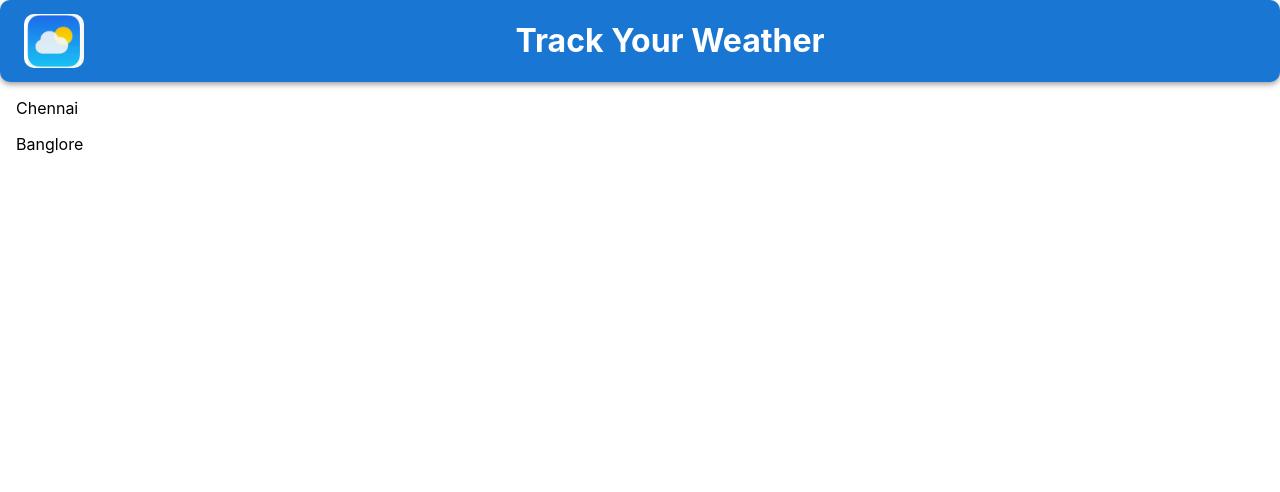
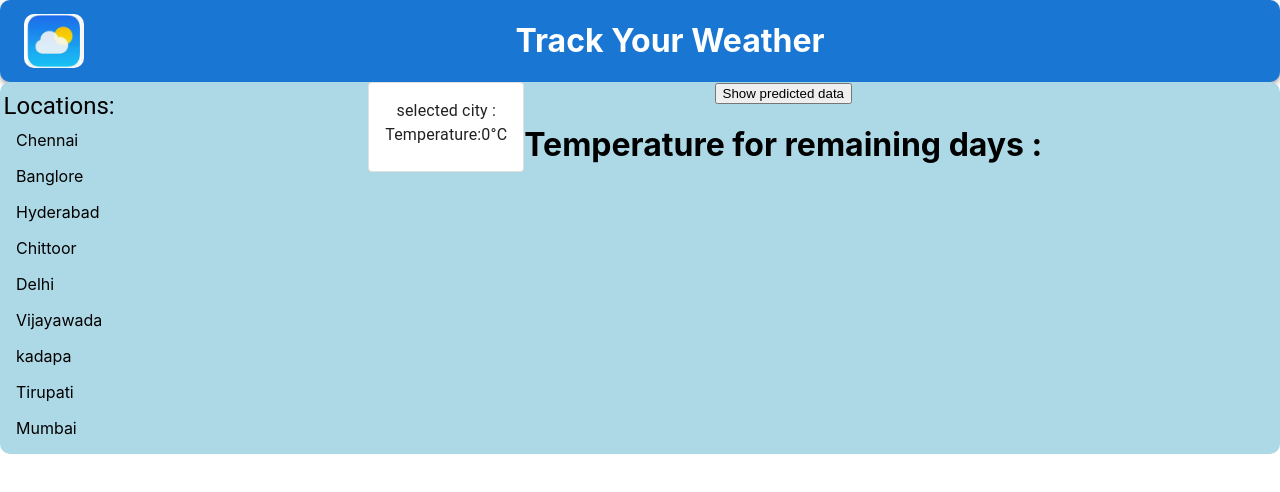
Before and after one commit to Dineshreddyvengampalli/weather-tracker-react-auth, a React (Create React App) app: page / in a window 1280 px wide. Shown: the top 492 px of the page. Built offline with nearby package versions, Linux system fonts and the light colour scheme.

Commit message:
optamized code

```diff
--- a/package.json
+++ b/package.json
@@ -11,7 +11,9 @@
     "@testing-library/user-event": "^13.5.0",
     "aws-sdk": "^2.1209.0",
     "axios": "^0.27.2",
+    "moment": "^2.29.4",
     "react": "^18.2.0",
+    "react-calendar": "^3.8.0",
     "react-dom": "^18.2.0",
     "react-scripts": "5.0.1",
     "web-vitals": "^2.1.4"
--- a/src/App.js
+++ b/src/App.js
@@ -1,7 +1,12 @@
 import './App.css';
+
 import NavBar from './Components/NavBar'
 import MainBody from './Components/MainBody'
+
+
 function App() {
+
+
   return (
     <div className="App">
       <NavBar/>
--- /dev/null
+++ b/src/Components/Forecast.js
@@ -0,0 +1,16 @@
+let Forecast = (props)=>{
+    let data = props.item
+    console.log(data)
+    return(
+        <div>
+             <h1>Temperature for remaining days : </h1>
+             {data.map((eachData)=>(
+                <h4>{Math.round((eachData.temp.day)-273)}</h4>
+             ))}
+        </div>
+
+    )
+
+}
+
+export default Forecast
--- a/src/Components/MainBody.js
+++ b/src/Components/MainBody.js
@@ -1,14 +1,127 @@
-import {Stack,List,ListItemButton,ListItem} from '@mui/material'
+import {List,ListItemButton,Card,CardContent,Typography} from '@mui/material'
+import Forecast from './Forecast'
+import { Box } from '@mui/system'
+import {useState} from 'react'
+import axios from 'axios'
+import moment from 'moment'
 
 let MainBody = ()=>{
+  let staticData = {
+        "apikey": "011eaabd1ac39453a6df9a064eb8befd",
+        "locations": {
+          "chittoor": {
+            "lat": 13.21,
+            "long": 79.1
+          },
+          "hyderabad": {
+            "lat": 17.38,
+            "long": 78.48
+          },
+          "chennai": {
+            "lat": 13.08,
+            "long": 80.27
+          },
+          "banglore": {
+            "lat": 12.97,
+            "long": 77.59
+          },
+          "tirupati": {
+            "lat": 13.62,
+            "long": 79.41
+          },
+          "kadapa": {
+            "lat": 14.46,
+            "long": 78.82
+          },
+          "vijayawada": {
+            "lat": 16.5,
+            "long": 80.64
+          },
+          "mumbai": {
+            "lat": 16.5,
+            "long": 80.64
+          },
+          "delhi": {
+            "lat": 28.7,
+            "long": 77.1
+          }
+        }
+      }
+    let predictHandler = async()=>{
+        let date = new Date()
+        let daysInMonth = moment(date).daysInMonth()
+        let currentDate = date.getDate()
+        let daysRemaining = daysInMonth - currentDate
+        console.log(daysRemaining)
+
+    let dayData = await axios.get('https://pro.openweathermap.org/data/2.5/forecast/climate',{params:{
+        appid : 'b1b15e88fa797225412429c1c50c122a1',
+        lat : staticData.locations.chennai.lat,
+        lon : staticData.locations.chennai.long,
+        cnt : daysRemaining
+        }
+    })
+    let resData = await dayData.data.list
+    setdData(resData)
+    console.log(dData)
+
+    }
+    const [data,setData] = useState([])
+    const [city,setCity] = useState('')
+    const [dData,setdData] = useState([])
+  let clickHandler = async(event)=>{
+    let location = event.target.id
+    console.log(location)
+    setCity(location.toUpperCase())
+    let res = await axios.get('https://api.openweathermap.org/data/2.5/weather',{params:{
+        appid : staticData.apikey,
+        lat : staticData.locations[location]['lat'],
+        lon : staticData.locations[location]['long']
+        }
+    })
+    let data = await res.data.main.temp - 273.15
+    console.log(data)
+    setData(data)
+  }
+
     return(
         <div>
-            <Stack direction='row'>
-                <List>
-                    <ListItemButton >Chennai</ListItemButton>
-                    <ListItemButton>Banglore</ListItemButton>
-                </List>
-            </Stack>
+            <Box direction='row' spacing='10px' display='flex'bgcolor='#ADD8E6' borderRadius='10px'>
+                <Box>
+                    <List>
+                        <Typography variant='h5'> Locations: </Typography>
+                        <ListItemButton id='chennai' onClick={clickHandler}>Chennai</ListItemButton>
+                        <ListItemButton  id='banglore' onClick={clickHandler}>Banglore</ListItemButton>
+                        <ListItemButton  id='hyderabad' onClick={clickHandler}>Hyderabad</ListItemButton>
+                        <ListItemButton id='chittoor' onClick={clickHandler}>Chittoor</ListItemButton>
+                        <ListItemButton id='delhi' onClick={clickHandler}>Delhi</ListItemButton>
+                        <ListItemButton id='vijayawada' onClick={clickHandler}>Vijayawada</ListItemButton>
+                        <ListItemButton id='kadapa' onClick={clickHandler}>kadapa</ListItemButton>
+                        <ListItemButton id='tirupati' onClick={clickHandler}>Tirupati</ListItemButton>
+                        <ListItemButton id='mumbai' onClick={clickHandler}>Mumbai</ListItemButton>
+
+
+                    </List>
+
+                </Box>
+                <br>
+                </br>
+                <Box maxWidth='500px'  marginLeft='250px' >
+                    <Card variant='outlined'>
+                        <CardContent>
+                            <Typography>selected city : {city}</Typography>
+                            <Typography >Temperature:{Math.round(data)}°C</Typography>
+                        </CardContent>
+                    </Card>
+
+                </Box>
+                <Box>
+                    <button onClick={predictHandler}>Show predicted data</button>
+                    <Forecast item = {dData}></Forecast>
+
+                </Box>
+
+            </Box>
 
         </div>
 
--- a/src/Components/NavBar.js
+++ b/src/Components/NavBar.js
@@ -3,7 +3,7 @@ import logo from './logo.png'
 import  './NavBar.css'
 let NavBar = ()=>{
     return(
-        <AppBar className='appbar' position="static">
+        <AppBar className='appbar' position="static" >
             <Toolbar>
                 <img src={logo} alt='logo' className='logo'></img>
                 <h1 className='main-heading'>Track Your Weather</h1>
```
Also changed, not shown: src/Components/WeatherTrack.js (+18 -17 lines), 1 other file (tests, documents, lock files or other folders).
